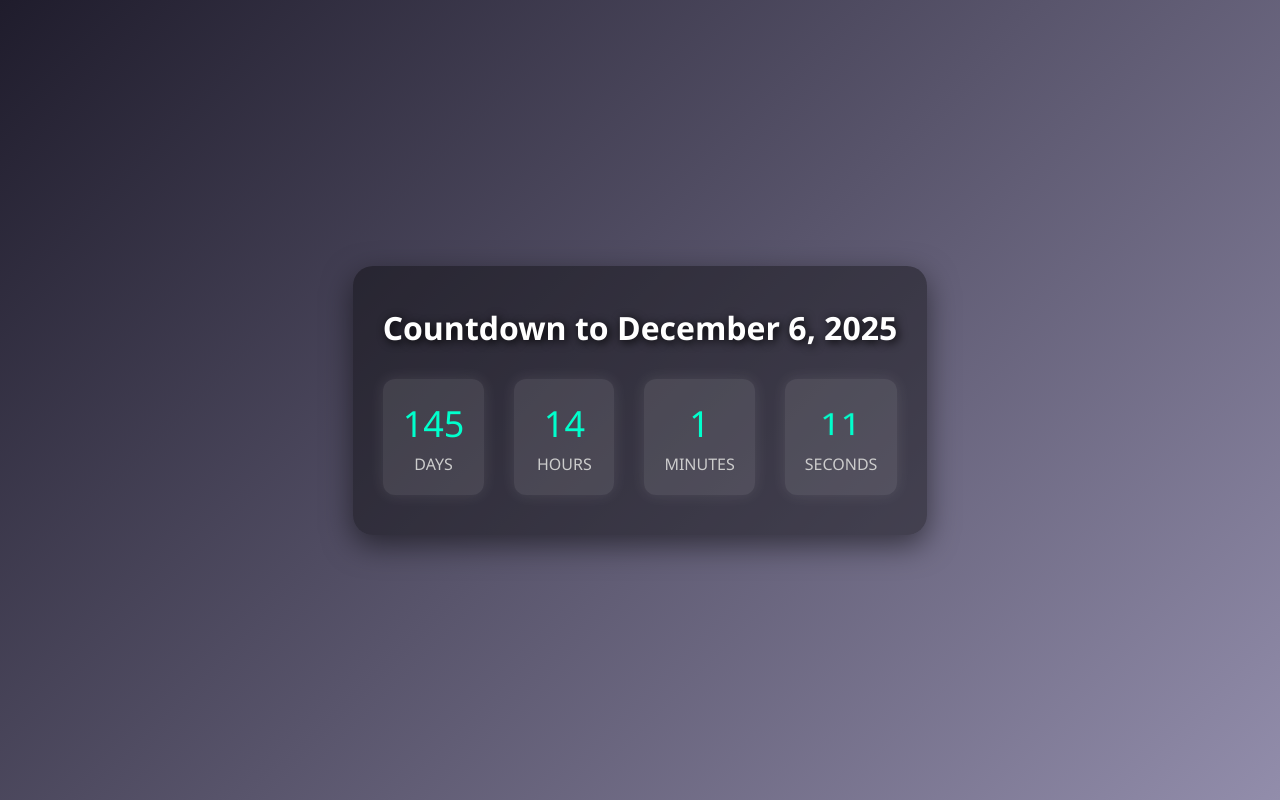
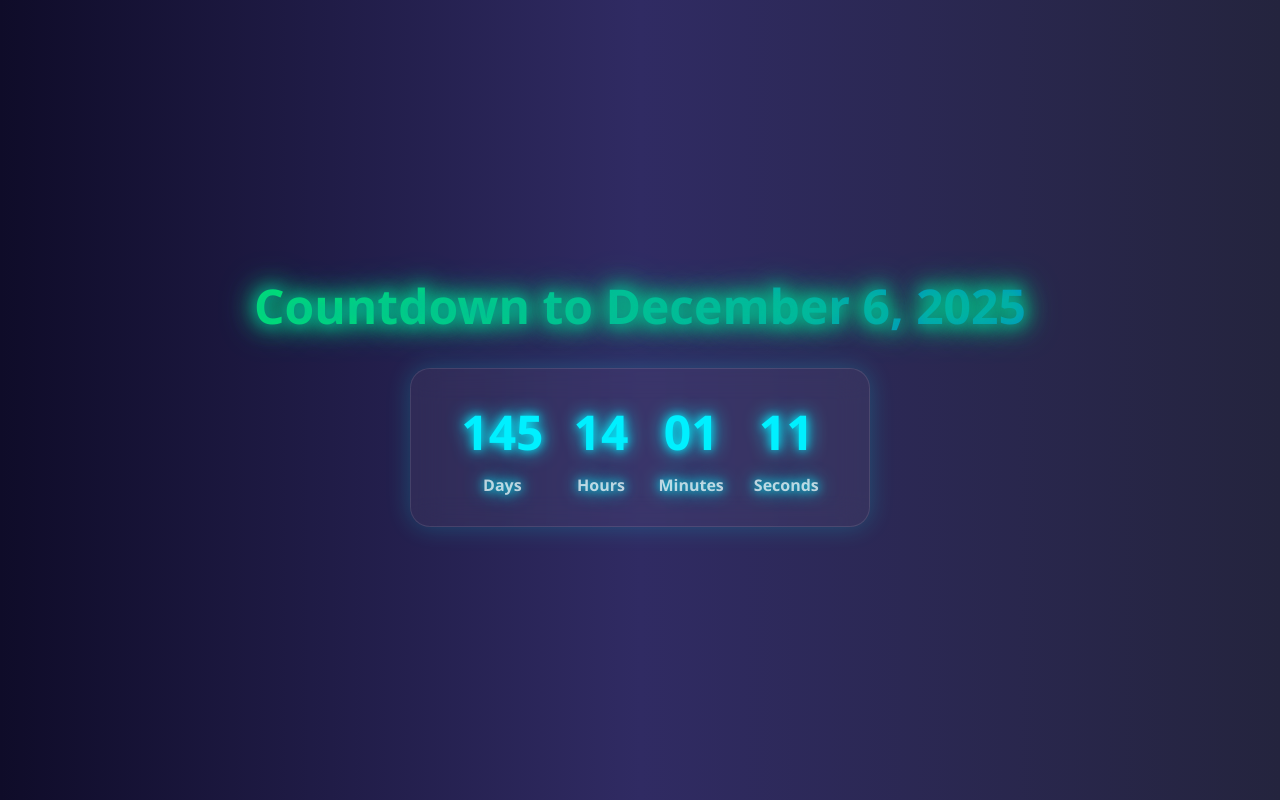
Before and after one commit to growbyNI/otp, a website: page index.html in a window 1280 px wide. Drawn offline with Linux system fonts and the light colour scheme.

Commit message:
Update index.html

```diff
--- a/index.html
+++ b/index.html
@@ -2,197 +2,115 @@
 <html lang="en">
 <head>
   <meta charset="UTF-8" />
-  <meta name="viewport" content="width=device-width, initial-scale=1.0"/>
   <title>Countdown to December 6, 2025</title>
+  <meta name="viewport" content="width=device-width, initial-scale=1.0" />
   <style>
-    * { margin: 0; padding: 0; box-sizing: border-box; }
+    * {
+      margin: 0;
+      padding: 0;
+      box-sizing: border-box;
+    }
+
     body {
+      background: linear-gradient(to right, #0f0c29, #302b63, #24243e);
+      font-family: 'Segoe UI', Tahoma, Geneva, Verdana, sans-serif;
+      color: #fff;
       height: 100vh;
       display: flex;
+      flex-direction: column;
+      align-items: center;
       justify-content: center;
-      align-items: center;
-      background: linear-gradient(135deg, #1f1c2c, #928dab);
-      font-family: 'Segoe UI', Tahoma, Geneva, Verdana, sans-serif;
-      color: #fff;
+      text-align: center;
       overflow: hidden;
     }
-    .container {
-      text-align: center;
-      background: rgba(0, 0, 0, 0.4);
-      padding: 40px 30px;
-      border-radius: 20px;
-      box-shadow: 0 10px 30px rgba(0,0,0,0.5);
-      z-index: 2;
-      position: relative;
+
+    h1 {
+      font-size: 3rem;
+      margin-bottom: 30px;
+      background: linear-gradient(to right, #00f260, #0575e6);
+      -webkit-background-clip: text;
+      -webkit-text-fill-color: transparent;
+      animation: glow 2s ease-in-out infinite alternate;
     }
-    h1 {
-      font-size: 32px;
-      margin-bottom: 30px;
-      text-shadow: 2px 2px 10px #000;
+
+    @keyframes glow {
+      from {
+        text-shadow: 0 0 10px #00f260, 0 0 20px #00f260, 0 0 30px #0575e6;
+      }
+      to {
+        text-shadow: 0 0 20px #0575e6, 0 0 30px #00f260, 0 0 40px #00f260;
+      }
     }
+
     .countdown {
       display: flex;
-      justify-content: center;
-      flex-wrap: wrap;
       gap: 30px;
+      background: rgba(255, 255, 255, 0.05);
+      padding: 30px 50px;
+      border-radius: 20px;
+      box-shadow: 0 0 25px rgba(0, 255, 255, 0.2);
+      backdrop-filter: blur(15px);
+      border: 1px solid rgba(255, 255, 255, 0.1);
     }
+
     .time-box {
-      background: rgba(255, 255, 255, 0.1);
-      border-radius: 12px;
-      padding: 20px;
-      min-width: 100px;
-      box-shadow: 0 0 15px rgba(255,255,255,0.1);
-      perspective: 1000px;
+      display: flex;
+      flex-direction: column;
+      align-items: center;
+      font-size: 3rem;
+      font-weight: bold;
+      color: #00f0ff;
+      text-shadow: 0 0 10px #00f0ff, 0 0 20px #00f0ff;
     }
-    .flip {
-      font-size: 36px;
-      color: #00ffcc;
-      margin-bottom: 5px;
-      position: relative;
-      display: inline-block;
-      animation: flip 0.7s ease-in-out;
+
+    .label {
+      margin-top: 10px;
+      font-size: 1rem;
+      color: #ffffffb3;
     }
-    @keyframes flip {
-      0% { transform: rotateX(0); }
-      50% { transform: rotateX(180deg); }
-      100% { transform: rotateX(0); }
-    }
-    .label {
-      font-size: 16px;
-      text-transform: uppercase;
-      color: #ccc;
-    }
+
     @media (max-width: 600px) {
-      .countdown { flex-direction: column; gap: 20px; }
-    }
-    .celebrate {
-      font-size: 36px;
-      animation: glow 2s ease-in-out infinite alternate, pop 1s ease forwards;
-      color: #fff;
-      text-shadow: 0 0 10px #ff0, 0 0 20px #ff00ff, 0 0 30px #00ffff;
-    }
-    @keyframes glow {
-      from { text-shadow: 0 0 10px #00ffc8, 0 0 20px #00ffcc, 0 0 30px #00ffcc; }
-      to { text-shadow: 0 0 20px #ff00ff, 0 0 30px #ff00ff, 0 0 40px #ff00ff; }
-    }
-    @keyframes pop {
-      0% { transform: scale(0.5); opacity: 0; }
-      100% { transform: scale(1.2); opacity: 1; }
-    }
-    canvas {
-      position: fixed;
-      top: 0;
-      left: 0;
-      pointer-events: none;
-      z-index: 1;
+      h1 {
+        font-size: 2rem;
+      }
+
+      .countdown {
+        flex-direction: column;
+        padding: 20px;
+      }
+
+      .time-box {
+        font-size: 2.2rem;
+      }
     }
   </style>
 </head>
 <body>
-<canvas id="confettiCanvas"></canvas>
+  <h1>Countdown to December 6, 2025</h1>
+  <div class="countdown">
+    <div class="time-box"><span id="days">00</span><span class="label">Days</span></div>
+    <div class="time-box"><span id="hours">00</span><span class="label">Hours</span></div>
+    <div class="time-box"><span id="minutes">00</span><span class="label">Minutes</span></div>
+    <div class="time-box"><span id="seconds">00</span><span class="label">Seconds</span></div>
+  </div>
 
-<div class="container" id="container">
-  <h1>Countdown to December 6, 2025</h1>
-  <div class="countdown" id="countdown">
-    <div class="time-box"><div class="flip" id="days">--</div><div class="label">Days</div></div>
-    <div class="time-box"><div class="flip" id="hours">--</div><div class="label">Hours</div></div>
-    <div class="time-box"><div class="flip" id="minutes">--</div><div class="label">Minutes</div></div>
-    <div class="time-box"><div class="flip" id="seconds">--</div><div class="label">Seconds</div></div>
-  </div>
-</div>
+  <script>
+    const targetDate = new Date("2025-12-06T00:00:00").getTime();
 
-<script>
-  const daysEl = document.getElementById("days");
-  const hoursEl = document.getElementById("hours");
-  const minutesEl = document.getElementById("minutes");
-  const secondsEl = document.getElementById("seconds");
-  const container = document.getElementById("container");
-  const countdownEl = document.getElementById("countdown");
+    setInterval(() => {
+      const now = new Date().getTime();
+      const distance = targetDate - now;
 
-  let prev = {};
+      const days = Math.floor(distance / (1000 * 60 * 60 * 24));
+      const hours = Math.floor((distance % (1000 * 60 * 60 * 24)) / (1000 * 60 * 60));
+      const minutes = Math.floor((distance % (1000 * 60 * 60)) / (1000 * 60));
+      const seconds = Math.floor((distance % (1000 * 60)) / 1000);
 
-  function updateCountdown() {
-    const targetDate = new Date("December 6, 2025 00:00:00").getTime();
-    const now = new Date().getTime();
-    const diff = targetDate - now;
-
-    if (diff <= 0) {
-      startCelebration();
-      return;
-    }
-
-    const d = Math.floor(diff / (1000 * 60 * 60 * 24));
-    const h = Math.floor((diff % (1000 * 60 * 60 * 24)) / (1000 * 60 * 60));
-    const m = Math.floor((diff % (1000 * 60 * 60)) / (1000 * 60));
-    const s = Math.floor((diff % (1000 * 60)) / 1000);
-
-    animateIfChanged(daysEl, d, 'd');
-    animateIfChanged(hoursEl, h, 'h');
-    animateIfChanged(minutesEl, m, 'm');
-    animateIfChanged(secondsEl, s, 's');
-  }
-
-  function animateIfChanged(el, newVal, key) {
-    if (prev[key] !== newVal) {
-      el.textContent = newVal;
-      el.classList.remove("flip");
-      void el.offsetWidth; // trigger reflow
-      el.classList.add("flip");
-      prev[key] = newVal;
-    }
-  }
-
-  function startCelebration() {
-    container.innerHTML = `<h2 class="celebrate">🎉 It's December 6, 2025! 🎉</h2>`;
-    launchConfetti();
-  }
-
-  function launchConfetti() {
-    const canvas = document.getElementById("confettiCanvas");
-    const ctx = canvas.getContext("2d");
-    canvas.width = window.innerWidth;
-    canvas.height = window.innerHeight;
-
-    const pieces = [];
-    const colors = ["#ff0", "#0ff", "#f0f", "#0f0", "#f00", "#00f"];
-
-    for (let i = 0; i < 300; i++) {
-      pieces.push({
-        x: Math.random() * canvas.width,
-        y: Math.random() * canvas.height - canvas.height,
-        speed: Math.random() * 5 + 2,
-        size: Math.random() * 10 + 5,
-        color: colors[Math.floor(Math.random() * colors.length)],
-        rotation: Math.random() * 2 * Math.PI,
-      });
-    }
-
-    function draw() {
-      ctx.clearRect(0, 0, canvas.width, canvas.height);
-      for (const p of pieces) {
-        ctx.save();
-        ctx.translate(p.x, p.y);
-        ctx.rotate(p.rotation);
-        ctx.fillStyle = p.color;
-        ctx.fillRect(-p.size / 2, -p.size / 2, p.size, p.size);
-        ctx.restore();
-
-        p.y += p.speed;
-        p.rotation += 0.02;
-
-        if (p.y > canvas.height) {
-          p.y = -p.size;
-          p.x = Math.random() * canvas.width;
-        }
-      }
-      requestAnimationFrame(draw);
-    }
-
-    draw();
-  }
-
-  updateCountdown();
-  setInterval(updateCountdown, 1000);
-</script>
+      document.getElementById("days").innerText = String(days).padStart(2, '0');
+      document.getElementById("hours").innerText = String(hours).padStart(2, '0');
+      document.getElementById("minutes").innerText = String(minutes).padStart(2, '0');
+      document.getElementById("seconds").innerText = String(seconds).padStart(2, '0');
+    }, 1000);
+  </script>
 </body>
 </html>
```
